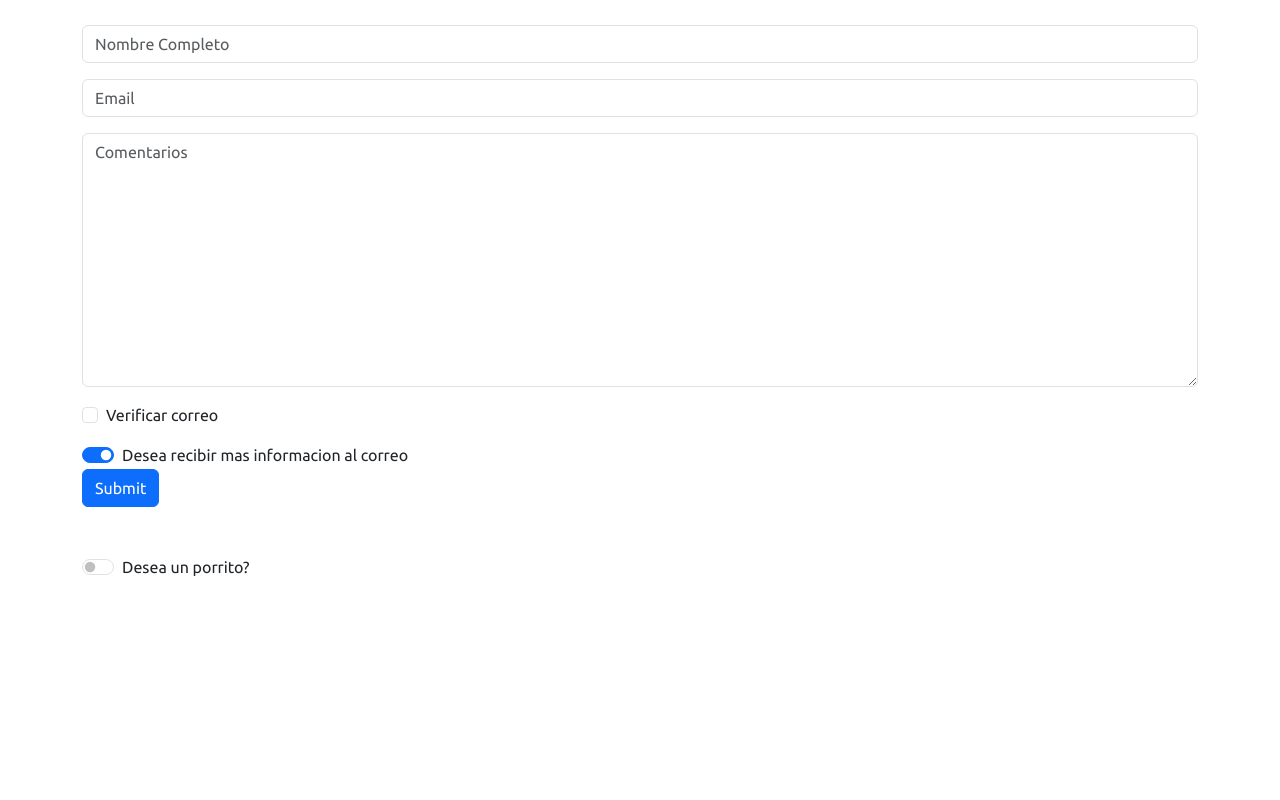
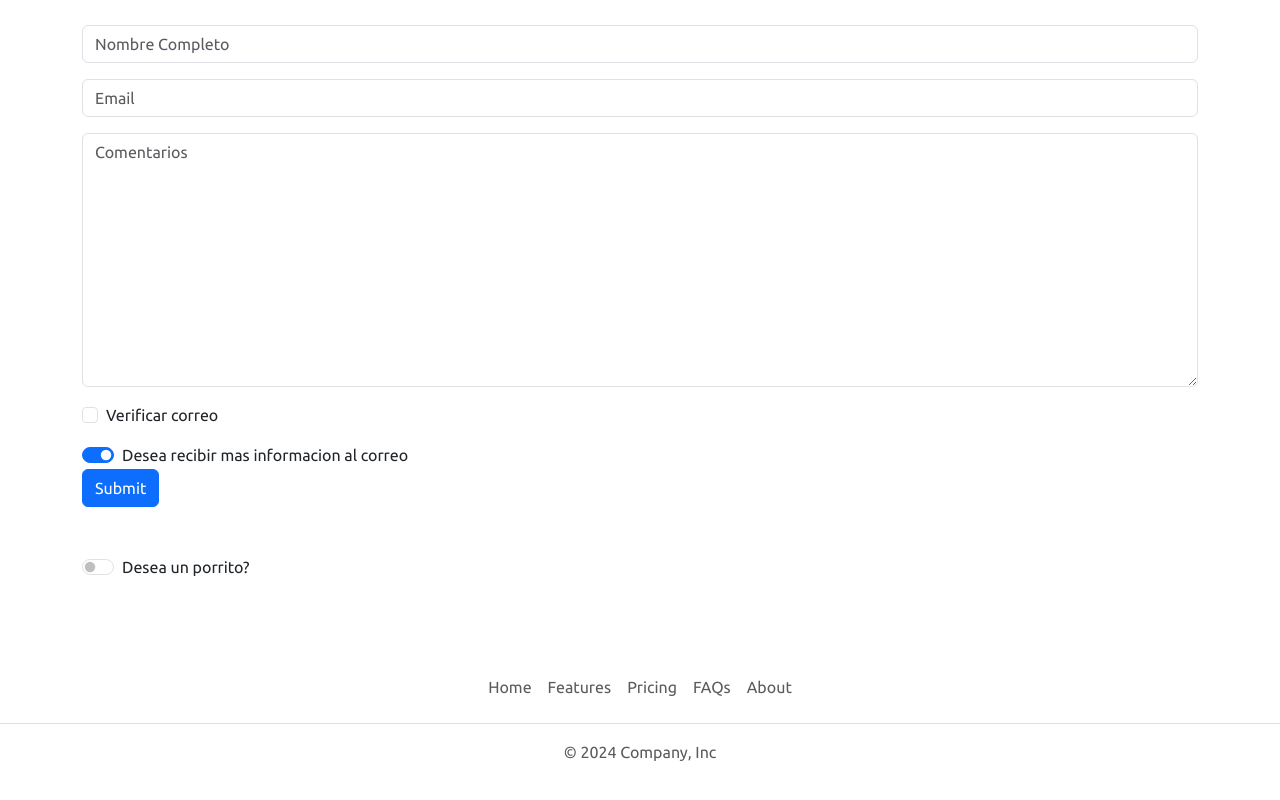
Before and after one commit to cristhian229/veterinaria, a plain HTML site: page index.html in a window 1280 px wide. Shown: the part 3135-3935 px from the top of the page. Before the commit the page ends 3762 px from the top, so only its background shows below. Drawn offline with nearby package versions, Linux system fonts and the light colour scheme.

Commit message:
footer cristhian229

```diff
--- a/index.html
+++ b/index.html
@@ -115,7 +115,16 @@
       </div>
     </section>
   </main>
-  <footer></footer>
+  <footer class="py-3 my-4">
+    <ul class="nav justify-content-center border-bottom pb-3 mb-3">
+      <li class="nav-item"><a href="#" class="nav-link px-2 text-body-secondary">Home</a></li>
+      <li class="nav-item"><a href="#" class="nav-link px-2 text-body-secondary">Features</a></li>
+      <li class="nav-item"><a href="#" class="nav-link px-2 text-body-secondary">Pricing</a></li>
+      <li class="nav-item"><a href="#" class="nav-link px-2 text-body-secondary">FAQs</a></li>
+      <li class="nav-item"><a href="#" class="nav-link px-2 text-body-secondary">About</a></li>
+    </ul>
+    <p class="text-center text-body-secondary">&copy; 2024 Company, Inc</p>
+  </footer>
   <script src="https://cdn.jsdelivr.net/npm/bootstrap@5.3.3/dist/js/bootstrap.bundle.min.js"
     integrity="sha384-YvpcrYf0tY3lHB60NNkmXc5s9fDVZLESaAA55NDzOxhy9GkcIdslK1eN7N6jIeHz"
     crossorigin="anonymous"></script>
```
